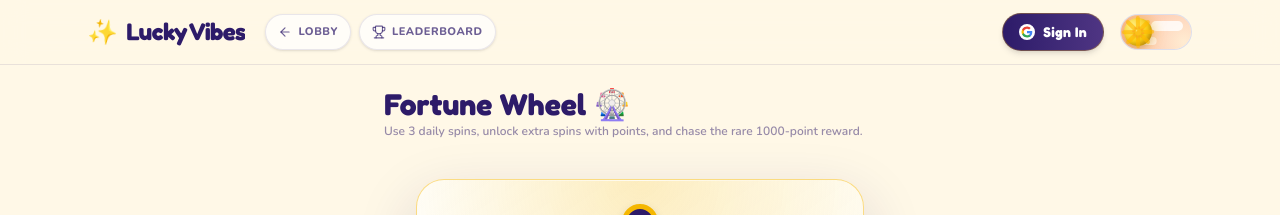
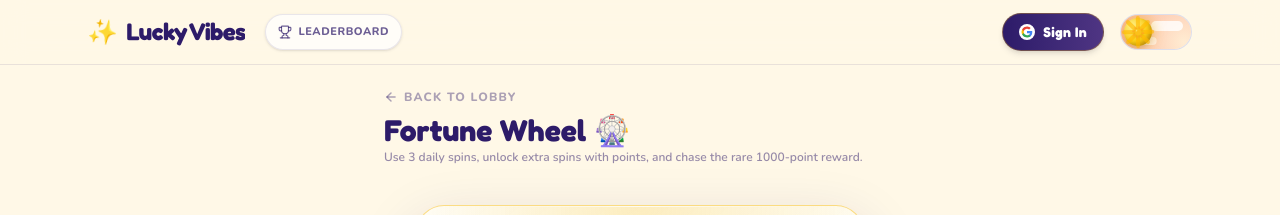
Before and after one commit to stibinottathai/luckify, a Next.js app: page /wheel in a window 1280 px wide. Shown: the top 215 px of the page. Built offline with nearby package versions, Linux system fonts and the light colour scheme; no server answers.

Commit message:
feat: implement layout shell with authentication, persistence-backed state management, and wheel page integration

```diff
--- a/app/wheel/page.tsx
+++ b/app/wheel/page.tsx
@@ -1,5 +1,6 @@
 import type { Metadata } from "next";
 import dynamic from "next/dynamic";
+import Link from "next/link";
 
 const WheelGame = dynamic(() => import("@/components/games/WheelGame"), {
   loading: () => (
@@ -77,7 +78,28 @@ export default function WheelPage() {
       />
       <div className="flex-1 flex flex-col items-center">
         {/* Titles */}
-        <div className="w-full max-w-lg mb-3 sm:mb-6 flex flex-col items-start gap-2 sm:gap-3 select-none">
+        <div className="w-full max-w-lg mb-3 sm:mb-6 flex flex-col items-start gap-2.5 select-none">
+          <Link
+            href="/"
+            className="flex items-center gap-1.5 text-xs font-extrabold uppercase tracking-widest text-deep-violet/40 hover:text-deep-violet dark:text-cream-soft/40 dark:hover:text-cream-soft transition-colors cursor-pointer group"
+          >
+            <svg
+              xmlns="http://www.w3.org/2000/svg"
+              width="14"
+              height="14"
+              viewBox="0 0 24 24"
+              fill="none"
+              stroke="currentColor"
+              strokeWidth="2.5"
+              strokeLinecap="round"
+              strokeLinejoin="round"
+              className="group-hover:-translate-x-0.5 transition-transform"
+            >
+              <path d="M19 12H5" />
+              <path d="M12 19l-7-7 7-7" />
+            </svg>
+            Back to Lobby
+          </Link>
           <div>
             <h1 className="text-2xl sm:text-3xl font-extrabold font-fredoka text-deep-violet dark:text-cream-soft leading-none">
               Fortune Wheel 🎡
@@ -88,6 +110,7 @@ export default function WheelPage() {
           </div>
         </div>
 
+
         {/* Main Wheel component */}
         <WheelGame />
       </div>
--- a/components/ui/Shell.tsx
+++ b/components/ui/Shell.tsx
@@ -4,7 +4,7 @@ import React, { useEffect, useState } from "react";
 import Link from "next/link";
 import { usePathname } from "next/navigation";
 import { motion } from "framer-motion";
-import { ArrowLeft, Coins, Sparkles, Trophy } from "lucide-react";
+import { Coins, Sparkles, Trophy } from "lucide-react";
 import { useLuckStore } from "@/store/luckStore";
 import ShareModal from "@/components/ui/ShareModal";
 import LegalModal from "@/components/ui/LegalModal";
@@ -55,7 +55,7 @@ export default function Shell({ children }: ShellProps) {
     setLegalTab(tab);
     setLegalOpen(true);
   };
-  const showLobbyLink = pathname !== "/";
+
 
   // Hydration safety guard
   useEffect(() => {
@@ -117,24 +117,11 @@ export default function Shell({ children }: ShellProps) {
             </span>
           </Link>
 
-          {showLobbyLink && (
-            <Link
-              href="/"
-              aria-label="Back to Lobby"
-              className="ml-3 sm:ml-5 h-9 px-2 sm:px-3 rounded-full border border-deep-violet/10 dark:border-white/10 bg-white/70 dark:bg-white/10 hover:bg-primary-gold hover:text-deep-violet text-deep-violet/70 dark:text-cream-soft/75 flex items-center gap-1.5 text-[11px] font-extrabold uppercase tracking-wider shadow-sm transition-all group flex-shrink-0"
-            >
-              <ArrowLeft className="w-3.5 h-3.5 group-hover:-translate-x-0.5 transition-transform" />
-              <span className="hidden min-[460px]:inline">Lobby</span>
-            </Link>
-          )}
-
           {/* Leaderboard nav link */}
           <Link
             href="/leaderboard"
             aria-label="Leaderboard"
-            className={`h-9 px-2 sm:px-3 rounded-full border flex items-center gap-1.5 text-[11px] font-extrabold uppercase tracking-wider shadow-sm transition-all group flex-shrink-0 ${
-              showLobbyLink ? "ml-2" : "ml-3 sm:ml-5"
-            } ${
+            className={`ml-3 sm:ml-5 h-9 px-2 sm:px-3 rounded-full border flex items-center gap-1.5 text-[11px] font-extrabold uppercase tracking-wider shadow-sm transition-all group flex-shrink-0 ${
               pathname === "/leaderboard"
                 ? "bg-primary-gold border-primary-gold text-deep-violet"
                 : "border-deep-violet/10 dark:border-white/10 bg-white/70 dark:bg-white/10 hover:bg-primary-gold hover:text-deep-violet text-deep-violet/70 dark:text-cream-soft/75"
--- a/store/luckStore.ts
+++ b/store/luckStore.ts
@@ -322,6 +322,8 @@ export const useLuckStore = create<LuckStore>()(
           let profile = normalizeProfile(rawProfile);
           if (isGuestKey) {
             profile.coinBalance = 0;
+            profile.visitStreak = 0;
+            profile.visitStreakRecord = 0;
           }
 
           return applyProfile(nextUserKey, profile, {
```
